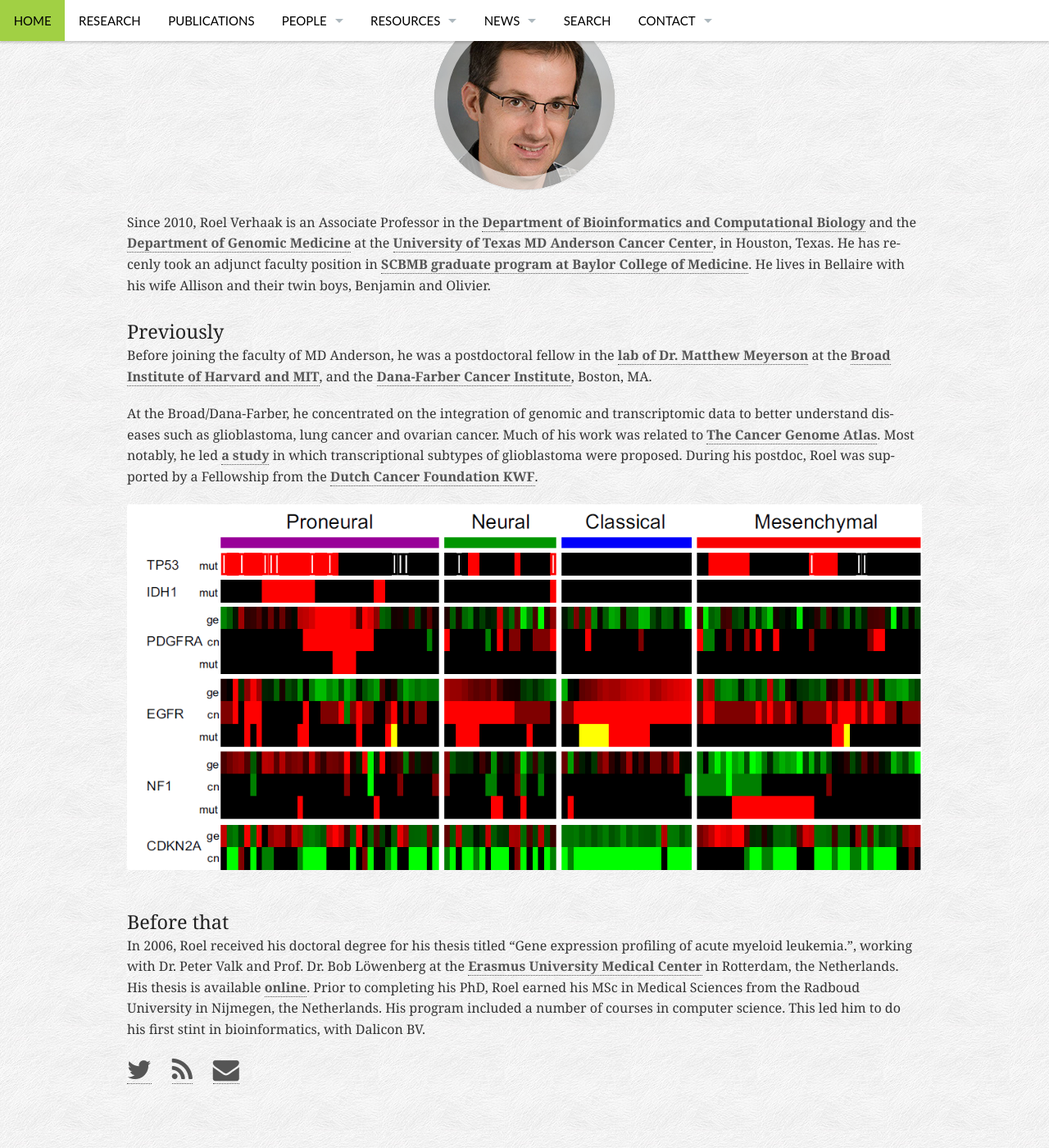
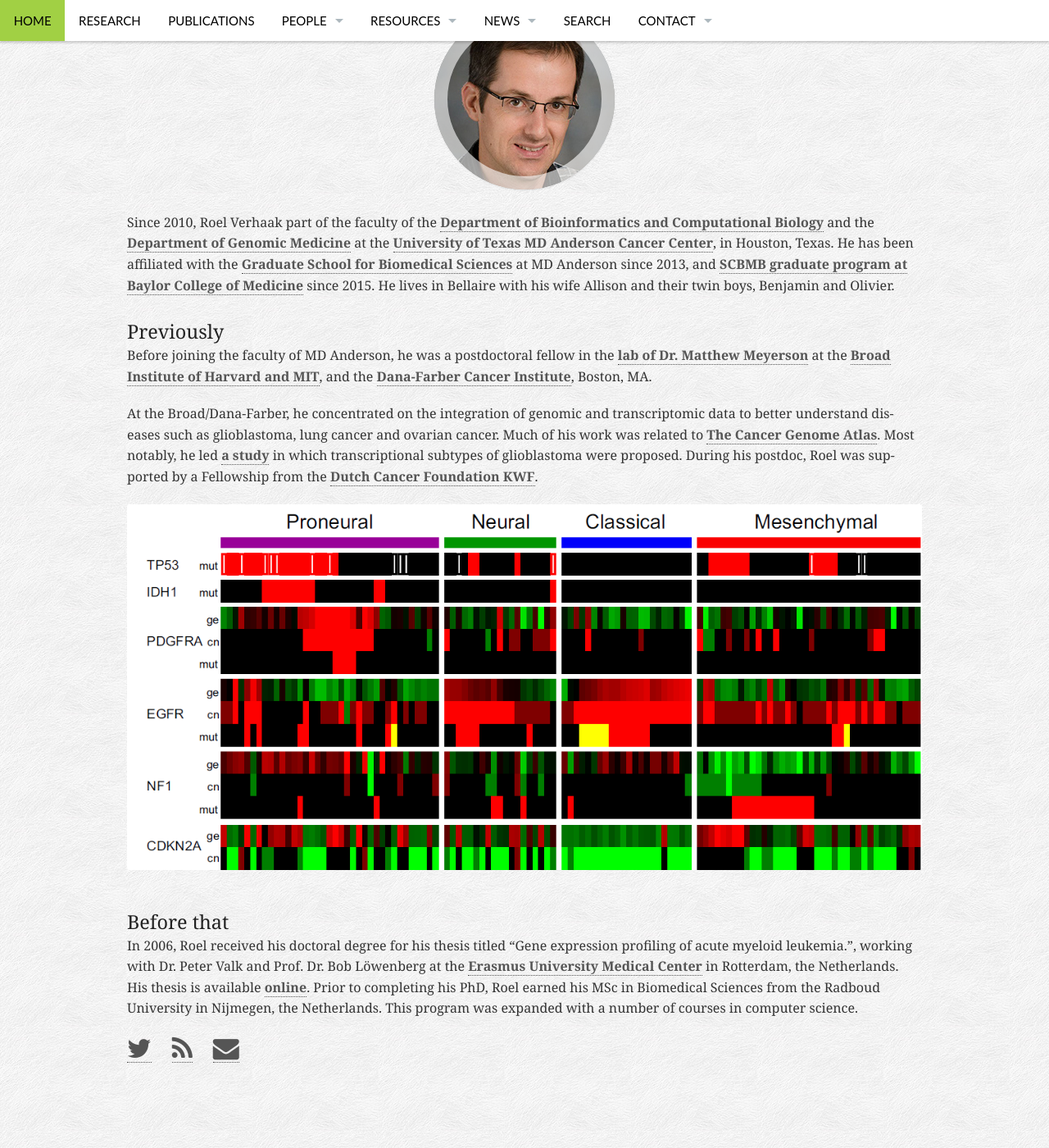
Before and after one commit to crazyhottommy/verhaaklab.github.io, a Jekyll site: the page built from pages/about.md, in a window 1280 px wide and 1400 px high, scrolled down 271 px. Shown: the whole window at 82% size. Built offline with Jekyll 4.4.1, drawn with Linux system fonts in a browser that asks for light colours; nearby versions of some CDN libraries; library files that are not in the unit come from our copies.

Commit message:
Update about.md

```diff
--- a/pages/about.md
+++ b/pages/about.md
@@ -2,7 +2,7 @@
 layout: page-people
 title: "About Roel Verhaak"
 meta_title: "About Roel Verhaak, PhD"
-meta_description: "Roel Verhaak is an Associate Professor in the Department of Bioinformatics and Computational Biology and the Department of Genomic Medicine at the University of Texas MD Anderson Cancer Center, in Houston, Texas. He has recenly took an adjunct faculty position in SCBMB graduate program at Baylor College of Medicine."
+meta_description: "Roel Verhaak is an Associate Professor in the Department of Bioinformatics and Computational Biology and the Department of Genomic Medicine at the University of Texas MD Anderson Cancer Center, in Houston, Texas. "
 subheadline: ""
 comments: false
 show_meta: false
@@ -25,7 +25,7 @@ breadcrumb: false
   </li>
 </ul>
 
-Since 2010, Roel Verhaak is an Associate Professor in the [Department of Bioinformatics and Computational Biology](http://bioinformatics.mdanderson.org) and the [Department of Genomic Medicine](http://www.mdanderson.org/education-and-research/departments-programs-and-labs/departments-and-divisions/genomic-medicine/index.html) at the [University of Texas MD Anderson Cancer Center](http://www.mdanderson.org), in Houston, Texas. He has recenly took an adjunct faculty position in [SCBMB graduate program at Baylor College of Medicine](http://bcm.edu/scbmb). He lives in Bellaire with his wife Allison and their twin boys, Benjamin and Olivier.
+Since 2010, Roel Verhaak part of the faculty of the [Department of Bioinformatics and Computational Biology](http://bioinformatics.mdanderson.org) and the [Department of Genomic Medicine](http://www.mdanderson.org/education-and-research/departments-programs-and-labs/departments-and-divisions/genomic-medicine/index.html) at the [University of Texas MD Anderson Cancer Center](http://www.mdanderson.org), in Houston, Texas. He has been affiliated with the [Graduate School for Biomedical Sciences](https://gsbs.uth.edu/) at MD Anderson since 2013, and  [SCBMB graduate program at Baylor College of Medicine](http://bcm.edu/scbmb) since 2015. He lives in Bellaire with his wife Allison and their twin boys, Benjamin and Olivier.
 
 ### Previously
 
@@ -39,7 +39,7 @@ At the Broad/Dana-Farber, he concentrated on the integration of genomic and tran
 
 ### Before that
 
-In 2006, Roel received his doctoral degree for his thesis titled "Gene expression profiling of acute myeloid leukemia.", working with Dr. Peter Valk and Prof. Dr. Bob Löwenberg at the [Erasmus University Medical Center](http://www.erasmusmc.nl) in Rotterdam, the Netherlands. His thesis is available [online](http://www.virtuon.nl/thesis/). Prior to completing his PhD, Roel earned his MSc in Medical Sciences from the Radboud University in Nijmegen, the Netherlands. His program included a number of courses in computer science. This led him to do his first stint in bioinformatics, with Dalicon BV.
+In 2006, Roel received his doctoral degree for his thesis titled "Gene expression profiling of acute myeloid leukemia.", working with Dr. Peter Valk and Prof. Dr. Bob Löwenberg at the [Erasmus University Medical Center](http://www.erasmusmc.nl) in Rotterdam, the Netherlands. His thesis is available [online](http://www.virtuon.nl/thesis/). Prior to completing his PhD, Roel earned his MSc in Biomedical Sciences from the Radboud University in Nijmegen, the Netherlands. This program was expanded with a number of courses in computer science.
 
 
 <a class="list-group-item" href="https://twitter.com/roelverhaak" title="Follow me @roelverhaak" alt="Follow me @roelverhaak"><i class="fa fa-twitter fa-2x"></i></a> &nbsp;&nbsp;&nbsp;&nbsp; <a class="list-group-item" href="{{ site.url }}/feed.xml" title="Updates via RSS feed" alt="Updates via RSS feed"><i class="fa fa-rss fa-2x"></i></a>  &nbsp;&nbsp;&nbsp;&nbsp; <a class="list-group-item" href="{{ site.url }}/contact/" title="Contact Us" alt="Contact Us"><i class="fa fa-envelope fa-2x"></i></a>
```
